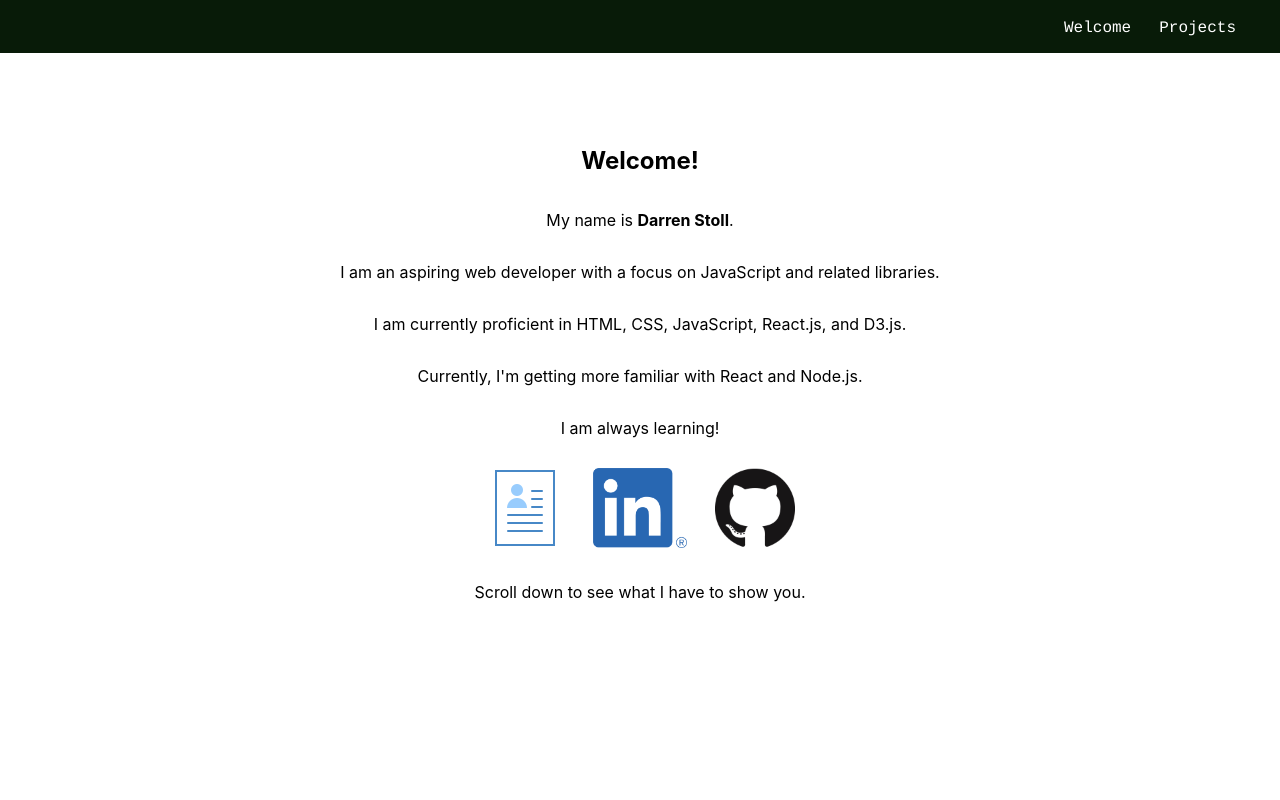
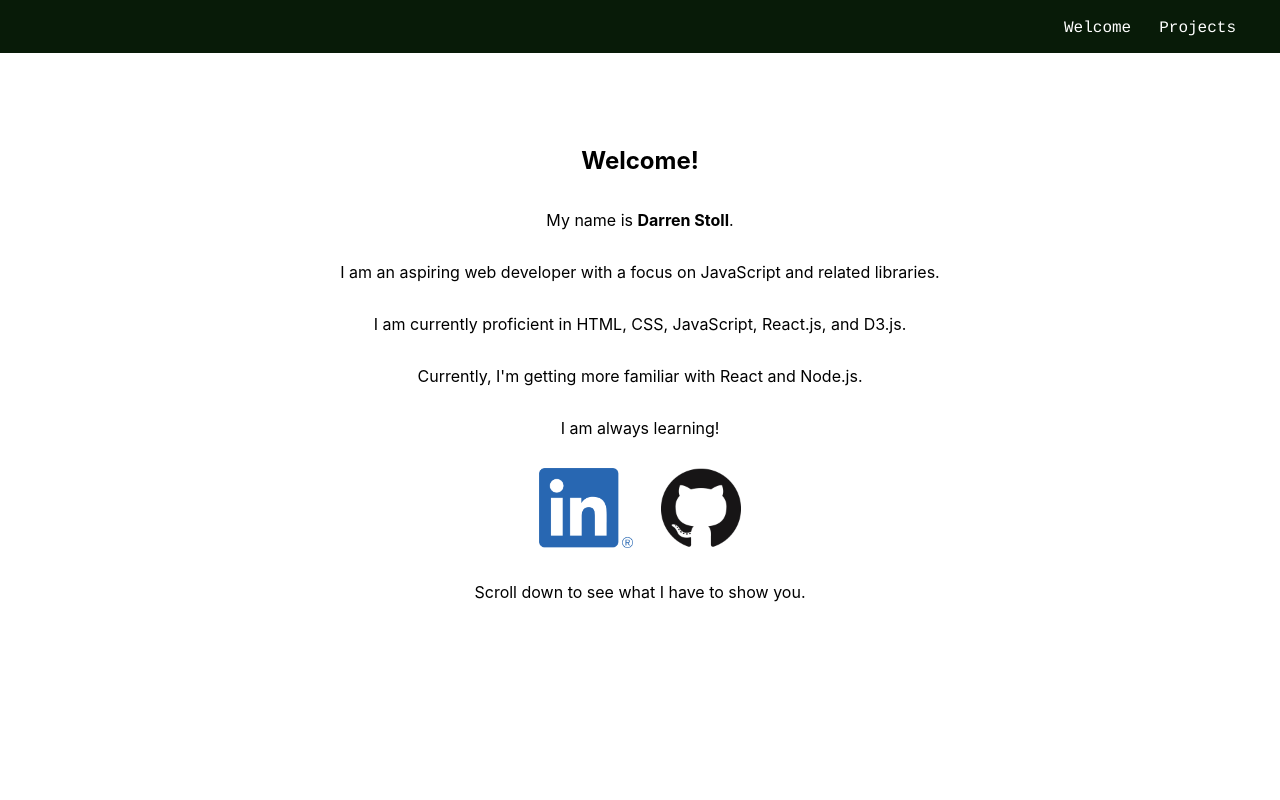
Before and after one commit to dstollbyu/web-stuff, a React (Create React App) app: page / in a window 1280 px wide. Shown: the top 800 px of the page. Built offline with nearby package versions, Linux system fonts and the light colour scheme.

Commit message:
Removed resume, since that information is already available on linkedin

```diff
--- a/src/App.js
+++ b/src/App.js
@@ -1,7 +1,6 @@
 import React from 'react';
 import './App.css';
 import Navbar from './Navbar.js';
-import resumeLogo from './images/icons8-resume-80.png';
 import linkedinLogo from './images/LI-In-Bug.png';
 import githubLogo from './images/GitHub-Mark-120px-plus.png';
 
@@ -41,9 +40,8 @@ const searchValues = {
 /* APPLICATION START */
 function App() {
 
-  // useState variables that are used to set visibility on main + projects/resume
+  // useState variables that are used to set visibility on main + projects
   const [mainVisibility, setMainVisibility] = React.useState(true);
-  const [resumeVis, setResumeVis] = React.useState(false);
 
   // Toggle function that sets the main div visibility to false and the associated button component's div to true
   const setVisibility = (compVis, compVisFunction) => {
@@ -74,11 +72,9 @@ const MainPage = () => {
           <p>I am currently proficient in HTML, CSS, JavaScript, React.js, and D3.js.</p>
           <p>Currently, I'm getting more familiar with React and Node.js.</p>
           <p>I am always learning!</p>
-          {/* Putting links here in buttons to various resources about myself, like resume and linkedin */}
+          {/* Putting links here in buttons to various resources about myself */}
           <div id="links">
-              {/* image source for resume from icons8.com */}
-              {/* CHECKPOINT - figure out how to display a pdf in a webpage + onclick handlers for anchor tags or images */}
-              <a href="./files/Darren_Stoll_Resume.pdf" target="_blank" rel="noopener noreferrer"><img className="resumeIcon" src={resumeLogo} alt="Resume PDF" title="Resume PDF" /></a>
+              {/* image source for icons from icons8.com */}
               <a href="https://www.linkedin.com/in/darren-stoll-5849791ab/" target="_blank" rel="noopener noreferrer"><img className="linkedinIcon" src={linkedinLogo} alt="LinkedIn Profile" title="LinkedIn Profile" /></a>
               <a href="https://github.com/dstollbyu" target="_blank" rel="noopener noreferrer"><img className="githubIcon" src={githubLogo} alt="GitHub Profile" title="GitHub Profile" /></a>
           </div>
```
